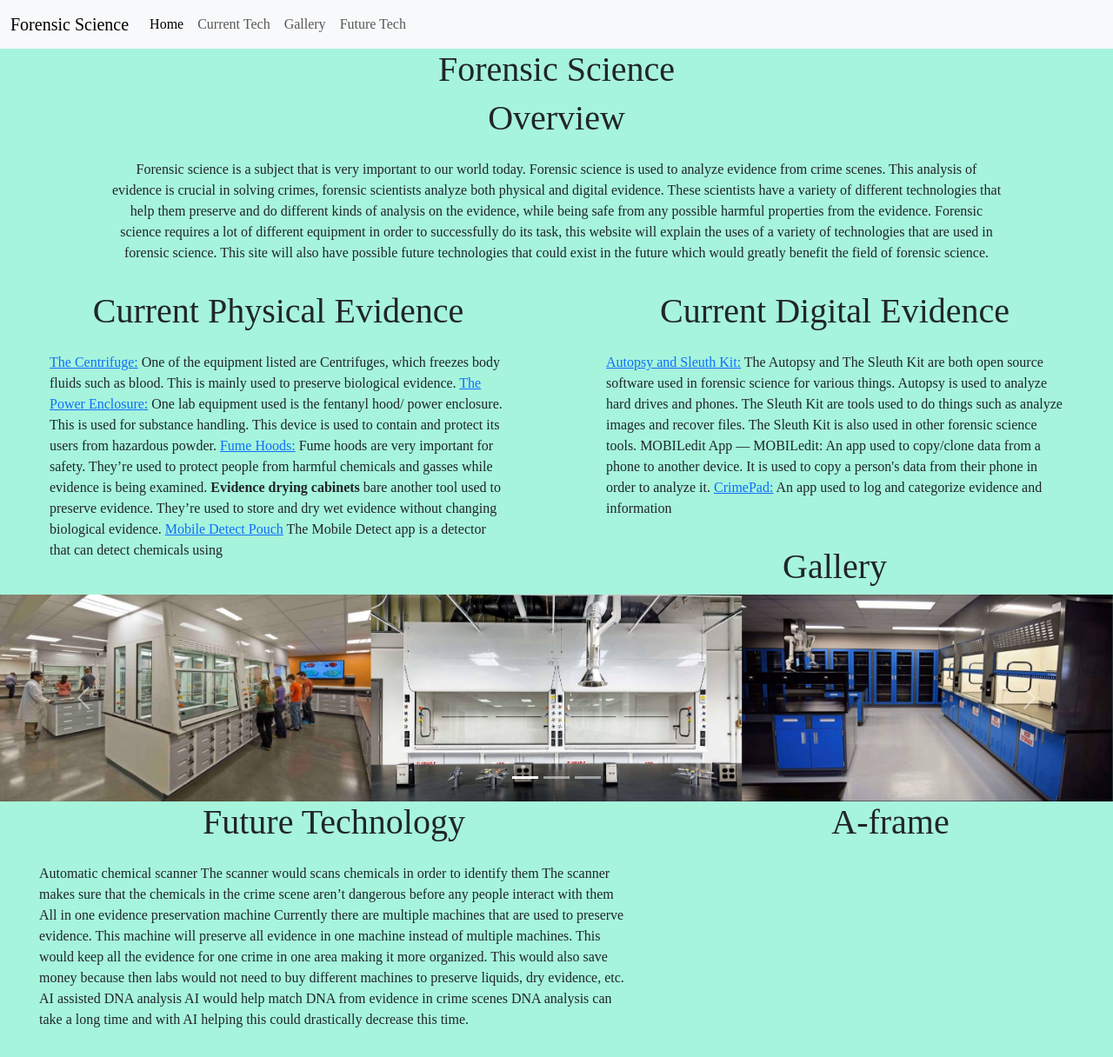
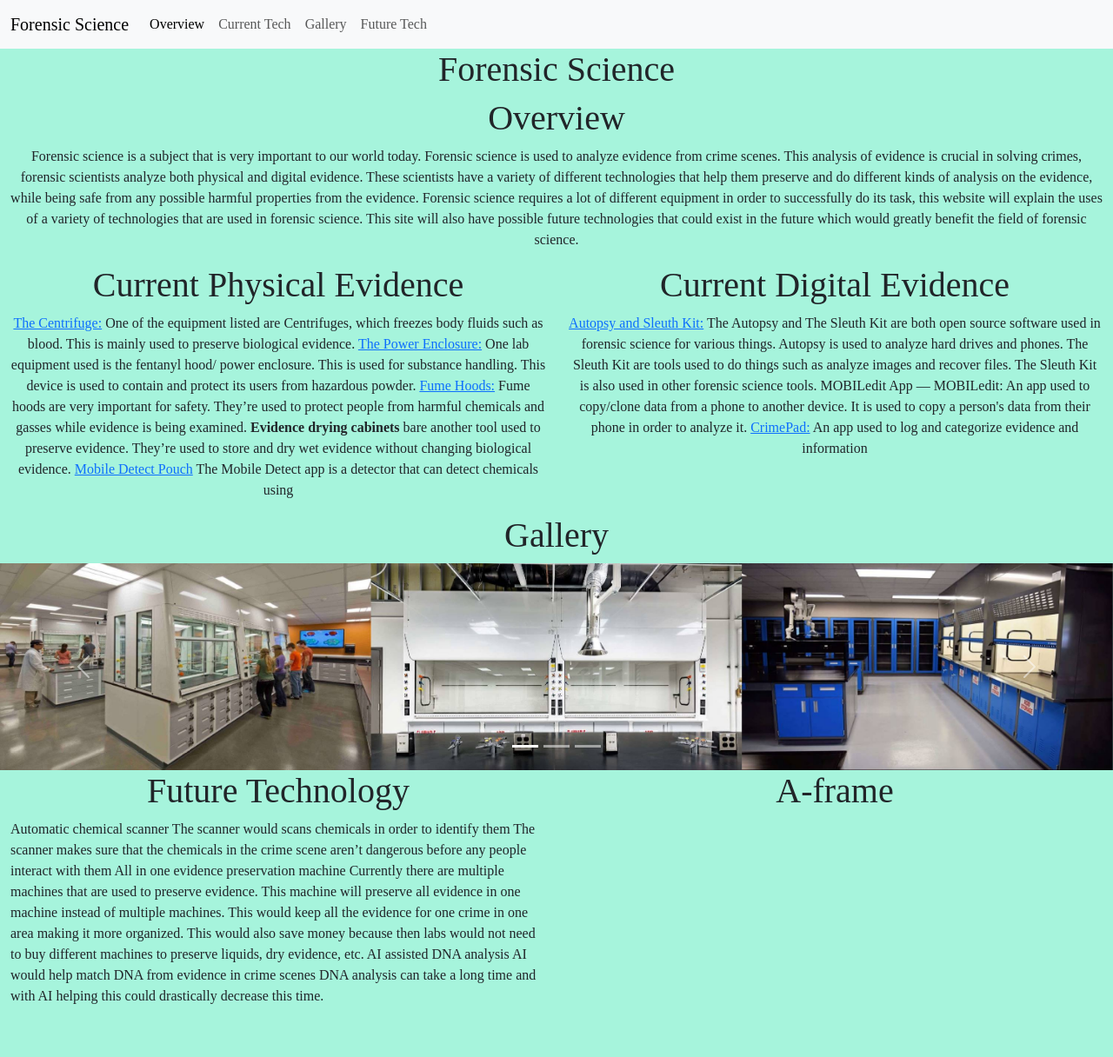
Before and after one commit to ekrars2699/sep10-freedom-project, a plain HTML site: page index.html in a window 1280 px wide. Shown: the whole page at 87% size. After the commit the page ends 1174 px from the top, so only its background shows below. Drawn offline with nearby package versions, Linux system fonts and the light colour scheme.

Commit message:
5/2, grid etc..

```diff
--- a/index.html
+++ b/index.html
@@ -18,10 +18,10 @@
               <div class="collapse navbar-collapse" id="navbarNav">
                 <ul class="navbar-nav">
                   <li class="nav-item">
-                    <a class="nav-link active" aria-current="page" href="#">Home</a>
+                    <a class="nav-link active" aria-current="page" href="#">Overview</a>
                   </li>
                   <li class="nav-item">
-                    <a class="nav-link" href=".current">Current Tech</a>
+                    <a class="nav-link" href="#Current">Current Tech</a>
                   </li>
                   <li class="nav-item">
                     <a class="nav-link" href="#Gallery">Gallery</a>
@@ -39,7 +39,7 @@
     </head>
     <body>
         <!-- HTML -->
-<div class ="container text-center">
+<div class ="container-fluid text-center">
   <div class="row">
     <div class="col-sm">
         <h1> Forensic Science</h1>
@@ -50,8 +50,9 @@
   </div>
 </div>
 
-<div id="Physical" class="container">
-
+<div id="Current" class="container-fluid text-center">
+<div class="row">
+  <div class="col-md-6 ">
    <h1> Current Physical Evidence </h1>
            <p> <a href="https://www.excedr.com/blog/lab-equipment-list-for-forensic-analysis"> The Centrifuge:</a>
             One of the equipment listed are  Centrifuges, which freezes body fluids such as blood. This is mainly used to preserve biological evidence.
@@ -65,8 +66,9 @@
             </p>
     </div>
 
-<div id="Digital" class="container">
 
+<!-- <div id="Digital" class="container"> -->
+    <div class="col-md-6 ">
    <h1> Current Digital Evidence </h1>
            <p> <a href="https://www.salvationdata.com/knowledge/digital-forensics-software/
             https://www.sleuthkit.org/index.php"> Autopsy and Sleuth Kit:</a>
@@ -79,6 +81,8 @@
             An app used to log and categorize evidence and information
             </p>
     </div>
+</div>
+</div>
 
 <div id=Gallery>
   <h1>Gallery</h1>
@@ -110,7 +114,9 @@
   </div>
 </div>
 
-<div id="Future">
+<div id="Future" class="container-fluid">
+  <div class="row">
+    <div class="col-md-6">
    <h1> Future Technology </h1>
            <p> Automatic chemical scanner
             The scanner would scans chemicals in order to identify them
@@ -126,7 +132,7 @@
             DNA analysis can take a long time and with AI helping this could drastically decrease this time.
             </p>
 </div>
-<div id= aframe>
+<div class="col-md-6">
   <h1>A-frame</h1>
   <div id="myEmbeddedScene">
     <a-scene embedded>
@@ -134,6 +140,8 @@
        <a-box position="-1 0.5 -3" rotation="0 45 0" color="#4CC3D9"></a-box>
     </a-scene>
   </div>
+</div>
+</div>
 </div>
         <script src="https://cdn.jsdelivr.net/npm/bootstrap@5.3.0-alpha1/dist/js/bootstrap.bundle.min.js"></script>
         <!-- <script src="script.js"></script> -->
--- a/style.css
+++ b/style.css
@@ -6,20 +6,16 @@
   }
 h1 {
   text-align: center;
-  maring: auto;
+
 }
-p {
-  margin-left: 30px;
-  margin-right: 30px;
-  padding: 15px;
-}
+
 body {
   background: #A6F4DC
 }
 .carousel-inner img {
   margin: auto;
 }
-
+/*
 #Digital {
   float:left;
   width: 50%;
@@ -28,10 +24,12 @@ body {
   float: left;
   width: 50%;
 }
+*/
 a-scene {
   height: 300px;
   width: 600px;
 }
+/*
 #Future {
   float:left;
   width: 60%
@@ -40,3 +38,4 @@ a-scene {
   float:left;
   width:40%
 }
+  */
```
